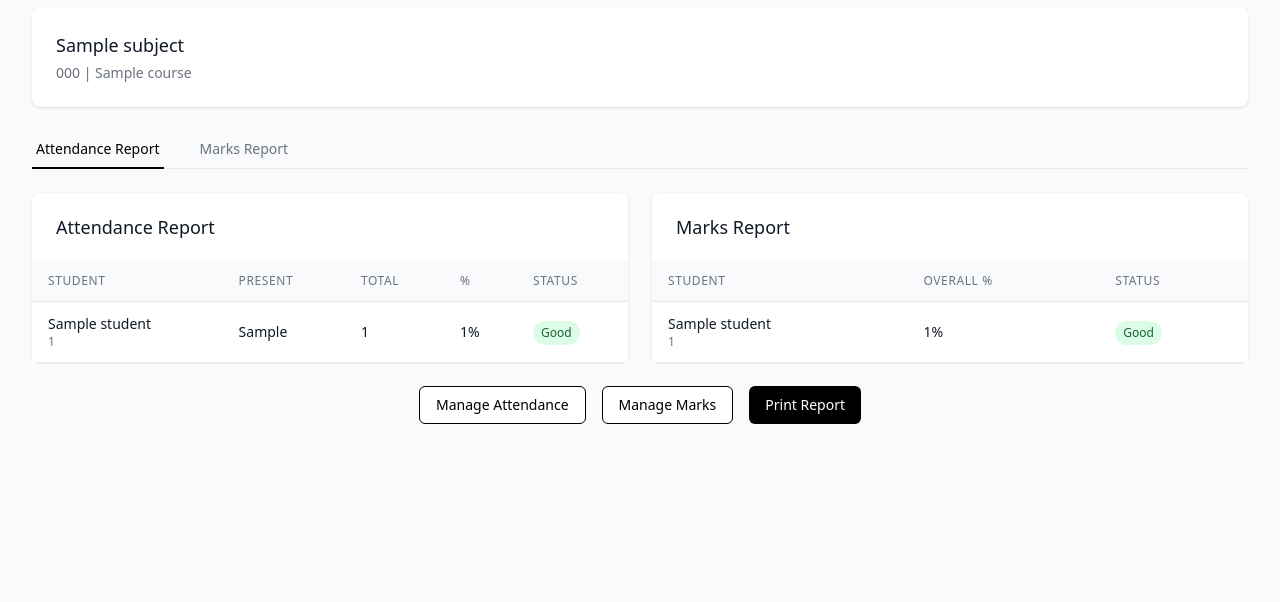
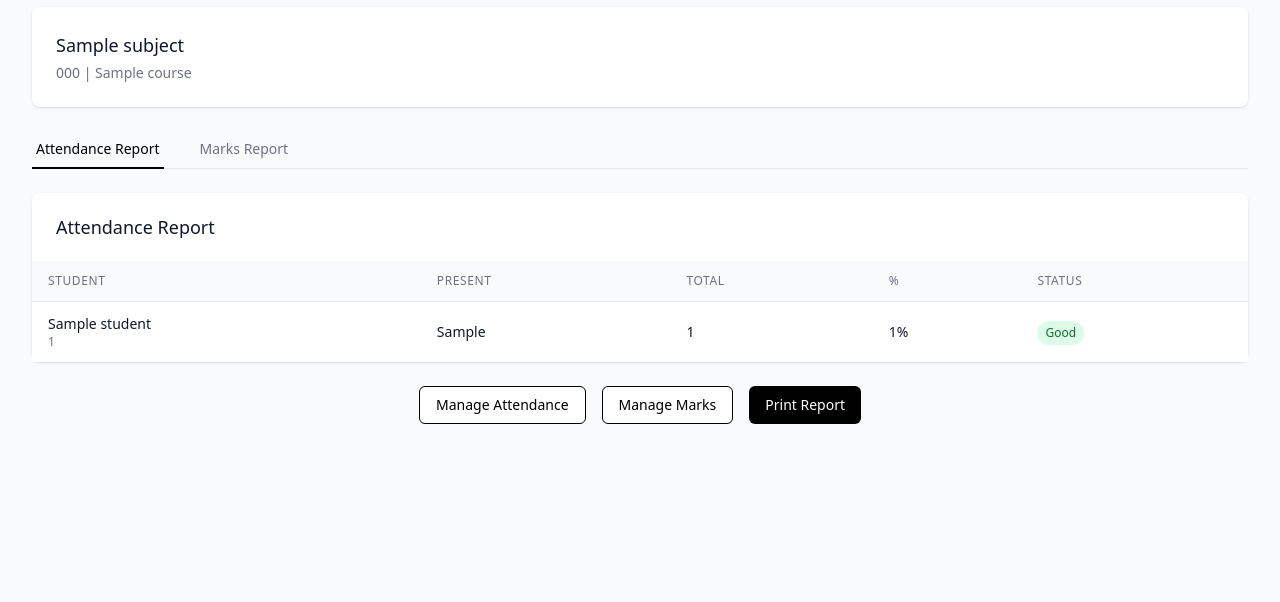
Before and after one commit to Chethan77667/moulya, a Flask app: template templates/lecturer/reports.html in a window 1280 px wide. Shown: the part 187-789 px from the top of the page. Run offline with Flask 3, Linux system fonts and the light colour scheme; the visitor is signed in with stand-in values (Sample User, id 1); tables that the repository leaves empty hold one stand-in row (values such as "Sample post"); the template is opened without the code that fills it: values that come from a table or form of the project are taken from there, most other values are stand-ins (such as "Sample title", 1, 10 or a date in 2020); some libraries are stand-ins or nearby versions.

Commit message:
ganesh pc

```diff
--- a/templates/lecturer/reports.html
+++ b/templates/lecturer/reports.html
@@ -68,7 +68,7 @@
             </div>
         </div>
 
-        <div class="space-y-6 lg:grid lg:grid-cols-2 lg:gap-6 lg:space-y-0">
+        <div class="space-y-6">
             <!-- Attendance Report -->
             <div id="attendance-content" class="tab-content bg-white shadow rounded-lg">
                 <div class="px-4 py-4 sm:py-5 sm:px-6">
@@ -172,7 +172,7 @@
             </div>
 
             <!-- Marks Report -->
-            <div id="marks-content" class="tab-content hidden lg:block bg-white shadow rounded-lg">
+            <div id="marks-content" class="tab-content hidden bg-white shadow rounded-lg">
                 <div class="px-4 py-4 sm:py-5 sm:px-6">
                     <h3 class="text-base sm:text-lg leading-6 font-medium text-gray-900">Marks Report</h3>
                 </div>
```
Also changed, not shown: instance/moulya_college.db.
